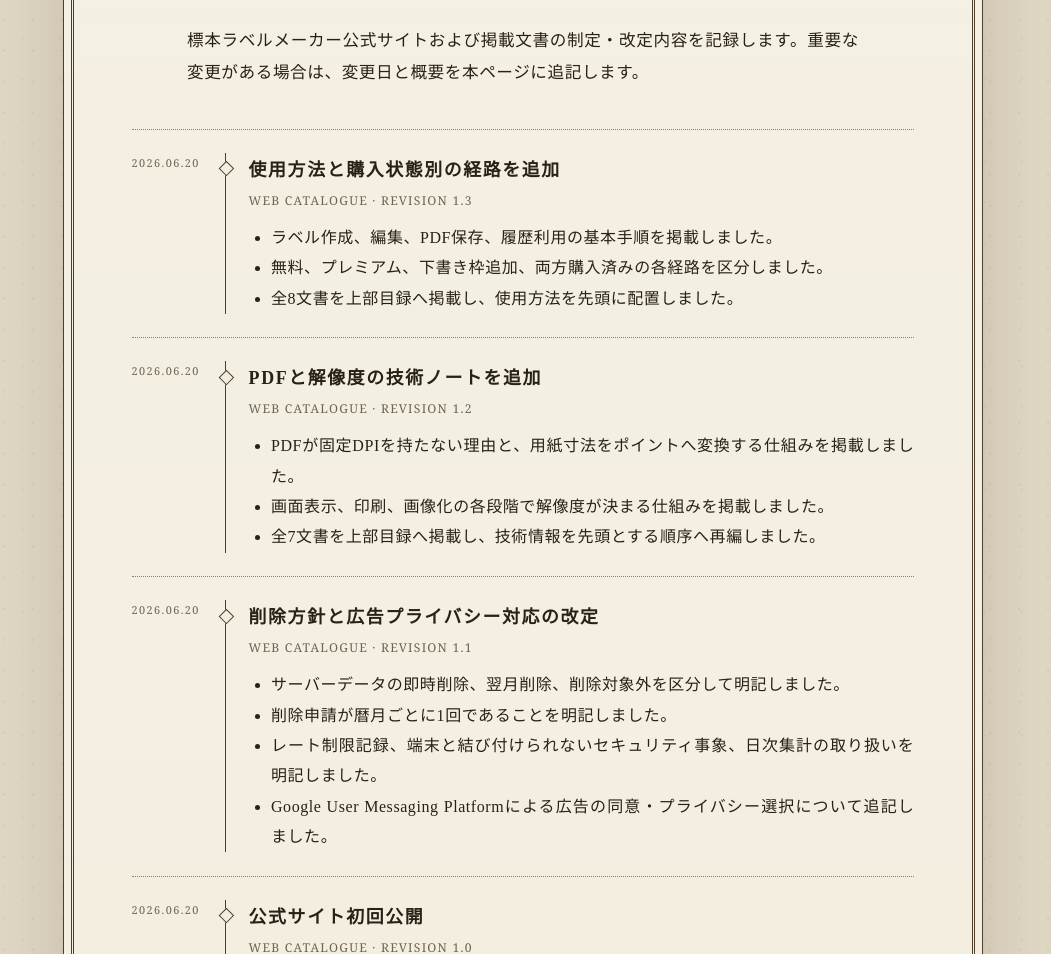
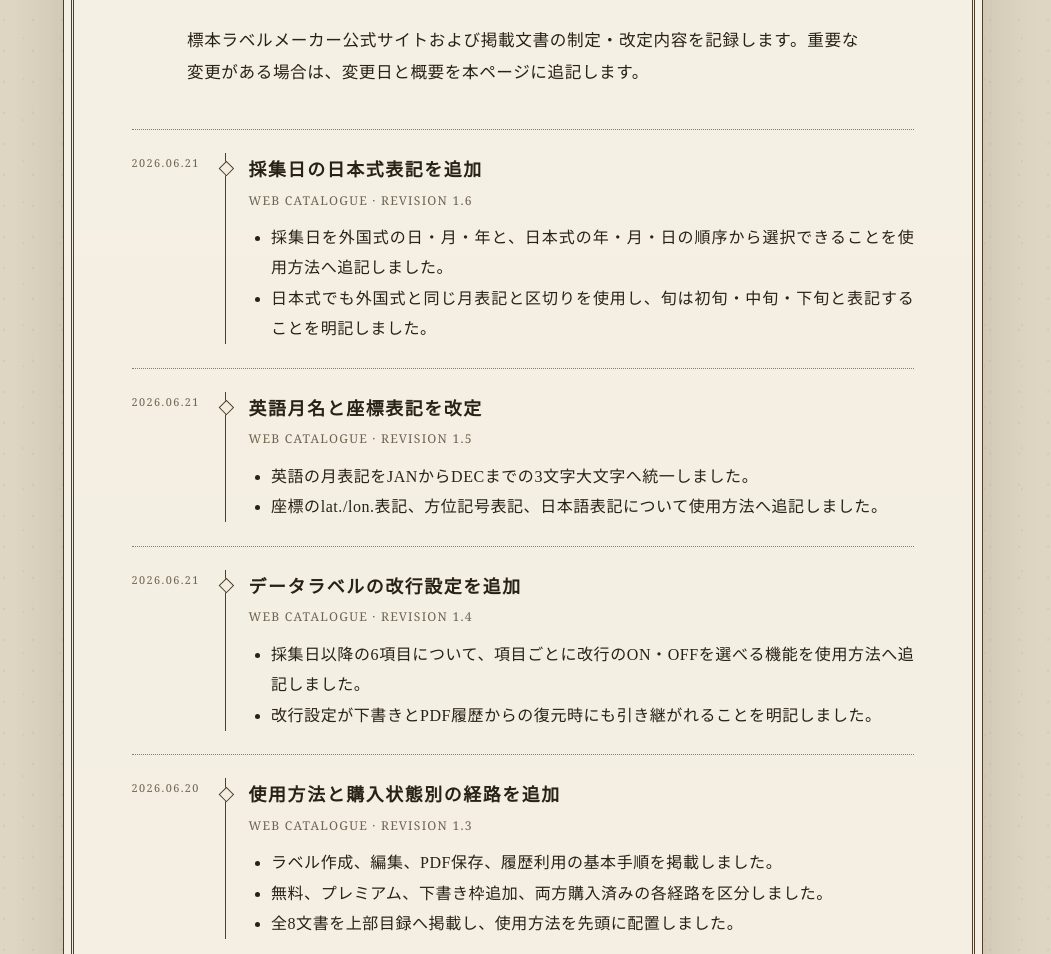
Before and after one commit to kusamochi25/SpecimenLabelMakerSite, a plain HTML site: page updates.html in a window 1280 px wide. Shown: the part 480-1434 px from the top of the page, without its empty margins (117-1168 px from the left). Drawn offline with Linux system fonts and the light colour scheme.

Commit message:
commit on 20th jan

```diff
--- a/updates.html
+++ b/updates.html
@@ -14,6 +14,39 @@
     <main id="main">
       <header class="document-head"><h1>更新履歴</h1><p class="latin-note">Historia emendationum</p><p class="date-line">初回公開日 2026年6月20日</p></header>
       <p class="lead">標本ラベルメーカー公式サイトおよび掲載文書の制定・改定内容を記録します。重要な変更がある場合は、変更日と概要を本ページに追記します。</p>
+      <section class="policy-section">
+        <p class="section-number">2026.06.21</p>
+        <div class="revision-entry">
+          <h2>採集日の日本式表記を追加</h2>
+          <p class="revision-version">Web catalogue · Revision 1.6</p>
+          <ul>
+            <li>採集日を外国式の日・月・年と、日本式の年・月・日の順序から選択できることを使用方法へ追記しました。</li>
+            <li>日本式でも外国式と同じ月表記と区切りを使用し、旬は初旬・中旬・下旬と表記することを明記しました。</li>
+          </ul>
+        </div>
+      </section>
+      <section class="policy-section">
+        <p class="section-number">2026.06.21</p>
+        <div class="revision-entry">
+          <h2>英語月名と座標表記を改定</h2>
+          <p class="revision-version">Web catalogue · Revision 1.5</p>
+          <ul>
+            <li>英語の月表記をJANからDECまでの3文字大文字へ統一しました。</li>
+            <li>座標のlat./lon.表記、方位記号表記、日本語表記について使用方法へ追記しました。</li>
+          </ul>
+        </div>
+      </section>
+      <section class="policy-section">
+        <p class="section-number">2026.06.21</p>
+        <div class="revision-entry">
+          <h2>データラベルの改行設定を追加</h2>
+          <p class="revision-version">Web catalogue · Revision 1.4</p>
+          <ul>
+            <li>採集日以降の6項目について、項目ごとに改行のON・OFFを選べる機能を使用方法へ追記しました。</li>
+            <li>改行設定が下書きとPDF履歴からの復元時にも引き継がれることを明記しました。</li>
+          </ul>
+        </div>
+      </section>
       <section class="policy-section">
         <p class="section-number">2026.06.20</p>
         <div class="revision-entry">
```
Also changed, not shown: usage.html (+2 -0 lines), app-ads.txt (added), 1 other file.
